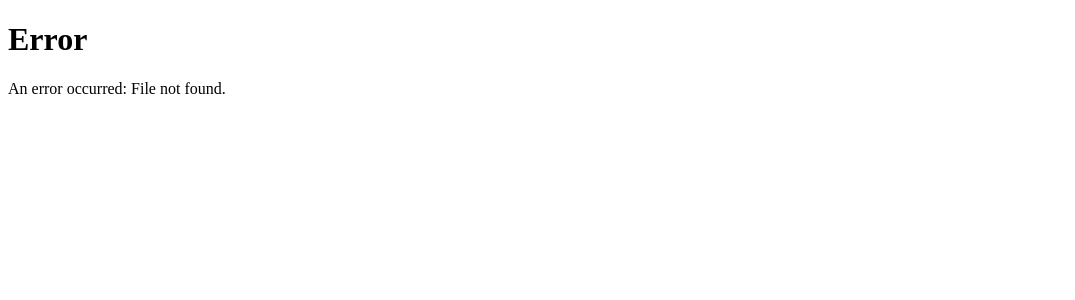
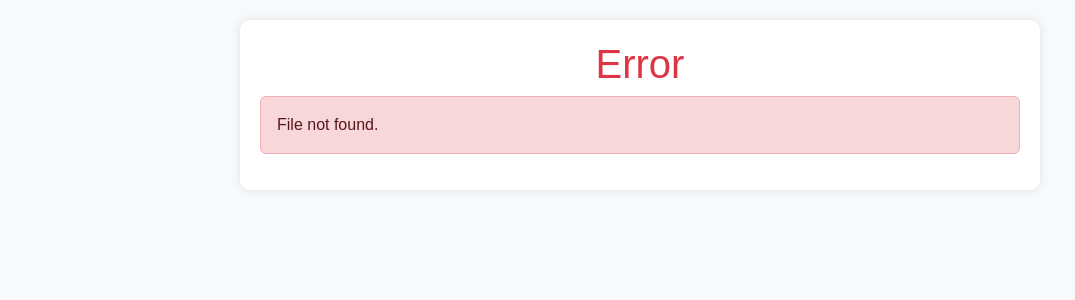
Before and after one commit to AnitBhattacharjee/Vetty-Test, a Flask app: page /file_content/1 in a window 1280 px wide. Shown: the top 300 px of the page, without its empty margins (0-1075 px from the left). Run offline with Flask 3, Linux system fonts and the light colour scheme; some libraries are stand-ins or nearby versions.

Commit message:
Improved the user interface

```diff
--- a/templates/error.html
+++ b/templates/error.html
@@ -4,9 +4,33 @@
     <meta charset="UTF-8">
     <meta name="viewport" content="width=device-width, initial-scale=1.0">
     <title>Error</title>
+    <link rel="stylesheet" href="https://cdnjs.cloudflare.com/ajax/libs/twitter-bootstrap/5.3.0/css/bootstrap.min.css">
+    <style>
+        /* Custom CSS styles */
+        body {
+            font-family: Arial, sans-serif;
+            background-color: #f8f9fa;
+            padding: 20px;
+        }
+        .container {
+            max-width: 800px;
+            margin: 0 auto;
+            background-color: #fff;
+            border-radius: 10px;
+            padding: 20px;
+            box-shadow: 0 0 10px rgba(0, 0, 0, 0.1);
+        }
+        h1 {
+            color: #dc3545;
+        }
+    </style>
 </head>
 <body>
-    <h1>Error</h1>
-    <p>An error occurred: {{ message }}</p>
+    <div class="container">
+        <h1 class="text-center">Error</h1>
+        <div class="alert alert-danger">
+            {{ message }}
+        </div>
+    </div>
 </body>
 </html>
```
Also changed, not shown: app.py (+10 -0 lines), templates/file_content.html (+53 -4 lines), static/styles.css (added).
